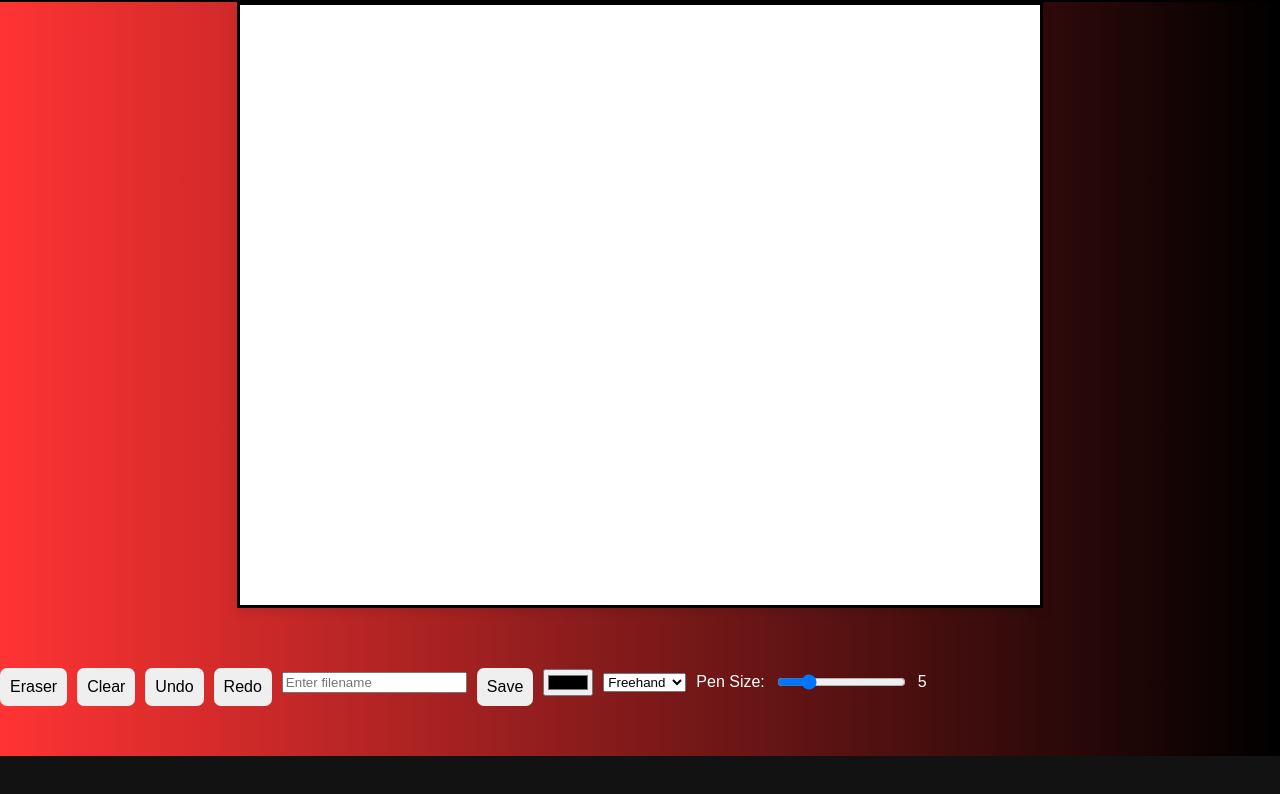
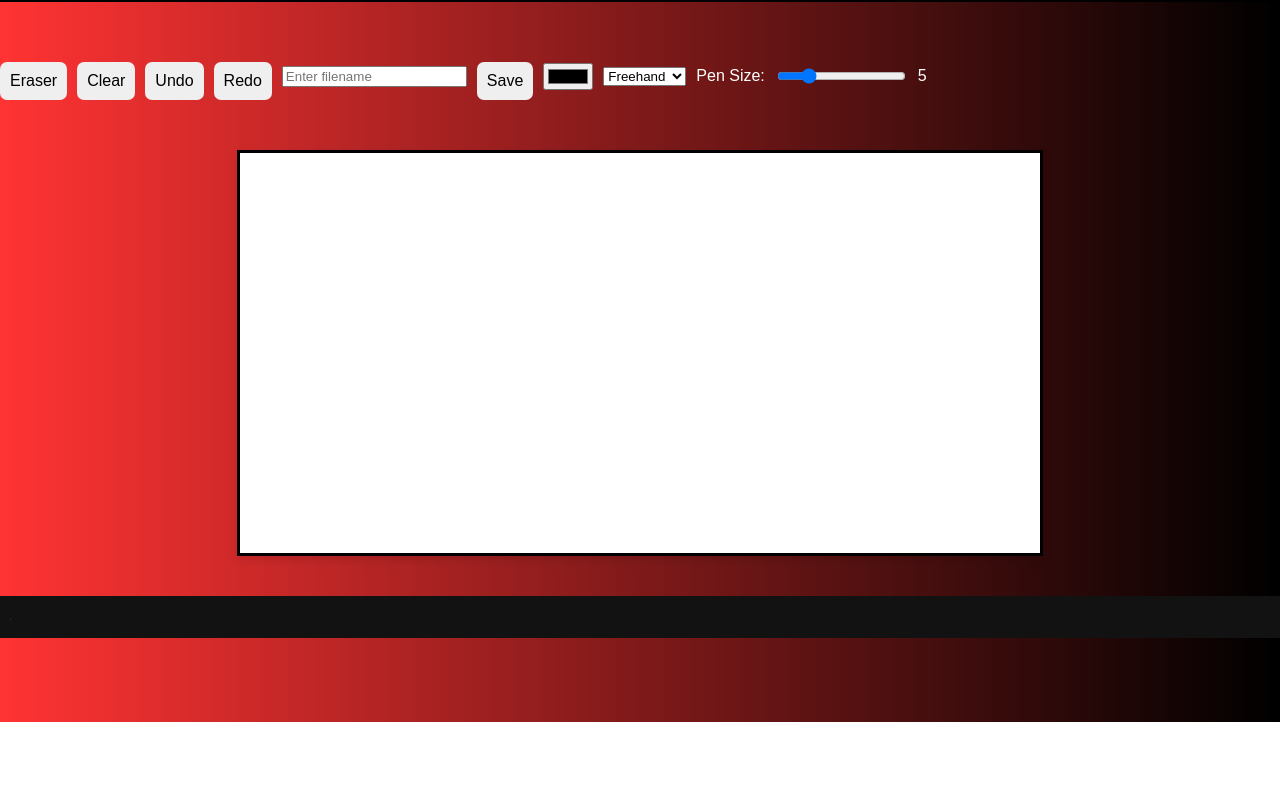
Before and after one commit to danjedrick105/TechDraw, a plain HTML site: page page3.html in a window 1280 px wide. Shown: the part 78-872 px from the top of the page. After the commit the page ends 800 px from the top, so only its background shows below. Drawn offline with Linux system fonts and the light colour scheme.

Commit message:
Update page3.html

```diff
--- a/page3.html
+++ b/page3.html
@@ -23,8 +23,8 @@
     </header>
 
     <main>
-        <canvas id="drawingCanvas" width="800" height="600"> </canvas>
     <section id="home">
+
         <div class="controls">
         <button id="eraserButton">Eraser</button>
         <button id="clearButton"> Clear </button>
@@ -44,6 +44,8 @@
         <span id="penSizeValue">5</span>
        </div>
        </section>
+
+       <canvas id="drawingCanvas" width="800" height="400"> </canvas>
       </main>
 
         <script src="script.js"></script>
```
